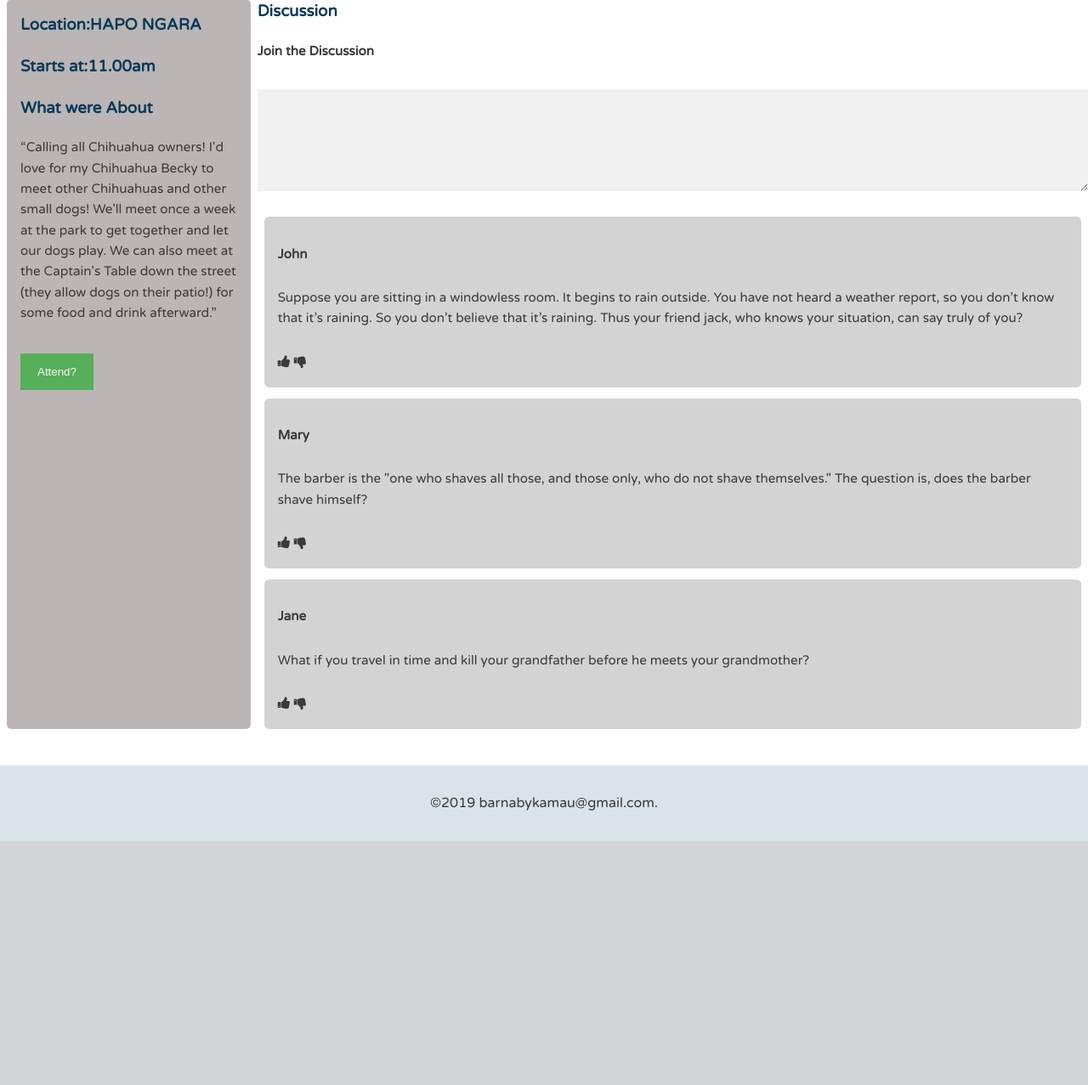
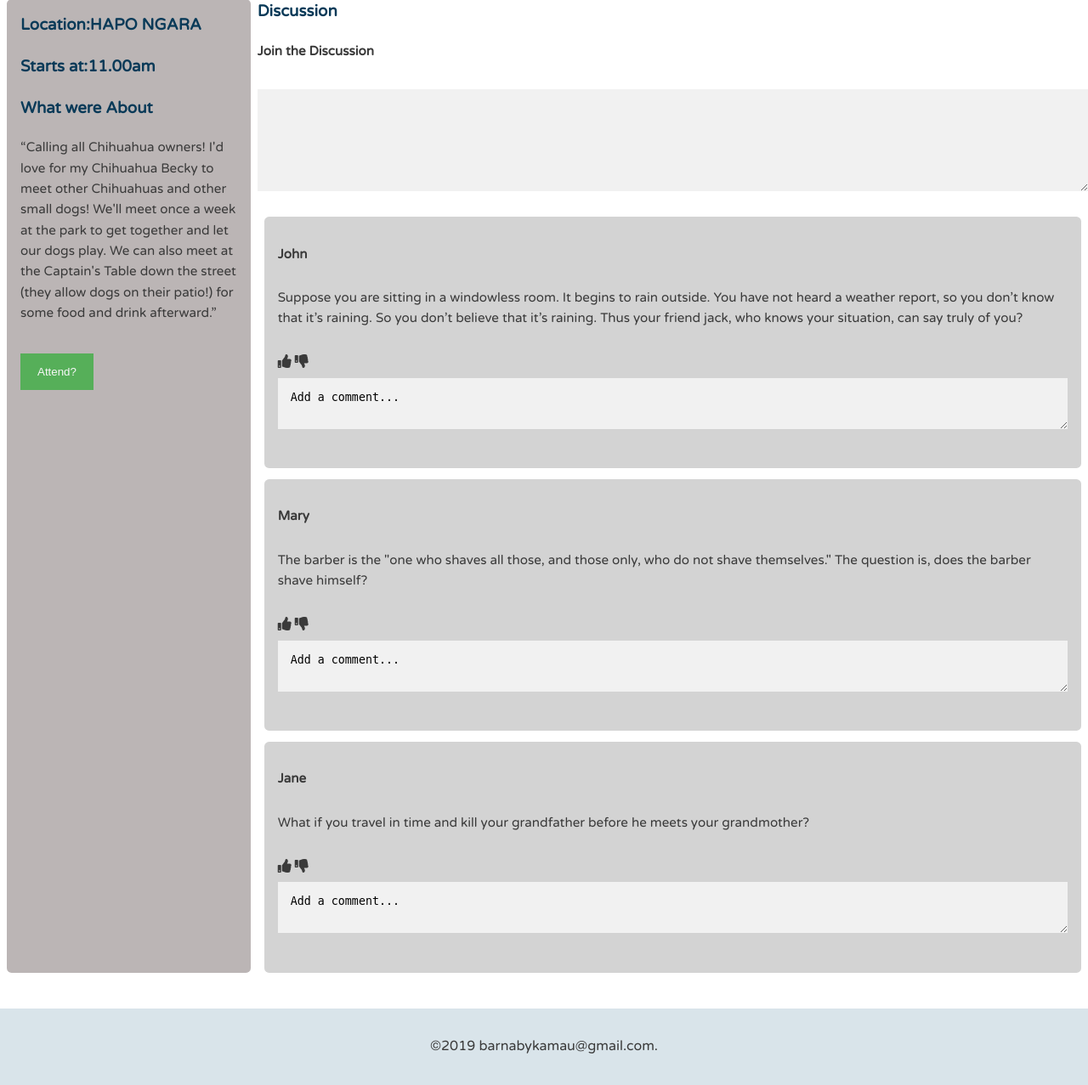
Before and after one commit to BurnerB/QUESTIONER, a Python web app: template UI/Templates/meetup.html in a window 1280 px wide. Shown: the part 282-1559 px from the top of the page at 85% size. Before the commit the page ends 1272 px from the top, so only its background shows below. Run offline with Jinja, Linux system fonts and the light colour scheme; the template is opened without the code that fills it, so the values that code supplies are empty; some libraries are stand-ins or nearby versions.

Commit message:
[finish  #163475233]modified meetup.html

```diff
--- a/UI/Templates/meetup.html
+++ b/UI/Templates/meetup.html
@@ -8,7 +8,9 @@
 	<link rel="stylesheet" href="../Static/style.css">
     <link rel="stylesheet" href="../Static/flex.css">
     <link rel="stylesheet" href="https://cdnjs.cloudflare.com/ajax/libs/font-awesome/4.7.0/css/font-awesome.min.css">
+    <link rel='stylesheet' href='https://use.fontawesome.com/releases/v5.6.3/css/all.css' integrity='sha384-UHRtZLI+pbxtHCWp1t77Bi1L4ZtiqrqD80Kn4Z8NTSRyMA2Fd33n5dQ8lWUE00s/' crossorigin='anonymous'>
     <script src="..Static/script.js" ></script>
+
 </head>
 <body>
         <header class="main-header">
@@ -55,6 +57,9 @@
                     it’s raining. So you don’t believe that it’s raining. Thus your friend jack, who knows your situation, can say truly of you?</p>
                     <i class="fa fa-thumbs-up"></i>
                     <i class="fa fa-thumbs-down"></i>
+                    <form>
+                        <textarea>Add a comment...</textarea>
+                      </form>
              </div>
 
             <div class="question">
@@ -62,6 +67,9 @@
                     <p>The barber is the "one who shaves all those, and those only, who do not shave themselves." The question is, does the barber shave himself? </p>
                     <i class="fa fa-thumbs-up"></i>
                     <i class="fa fa-thumbs-down"></i>
+                    <form>
+                        <textarea>Add a comment...</textarea>
+                      </form>
                 </div>
 
 
@@ -70,12 +78,16 @@
                     <p> What if you travel in time and kill your grandfather before he meets your grandmother? </p>
                     <i class="fa fa-thumbs-up"></i>
                     <i class="fa fa-thumbs-down"></i>
-                </div>
+                    <form>
+                        <textarea>Add a comment...</textarea>
+                      </form>
 
 
-
+                </div>
         </div>
     </div>
+
+
 
         <footer class="main-footer">
                 <span>&copy;2019 barnabykamau@gmail.com.</span>
```
